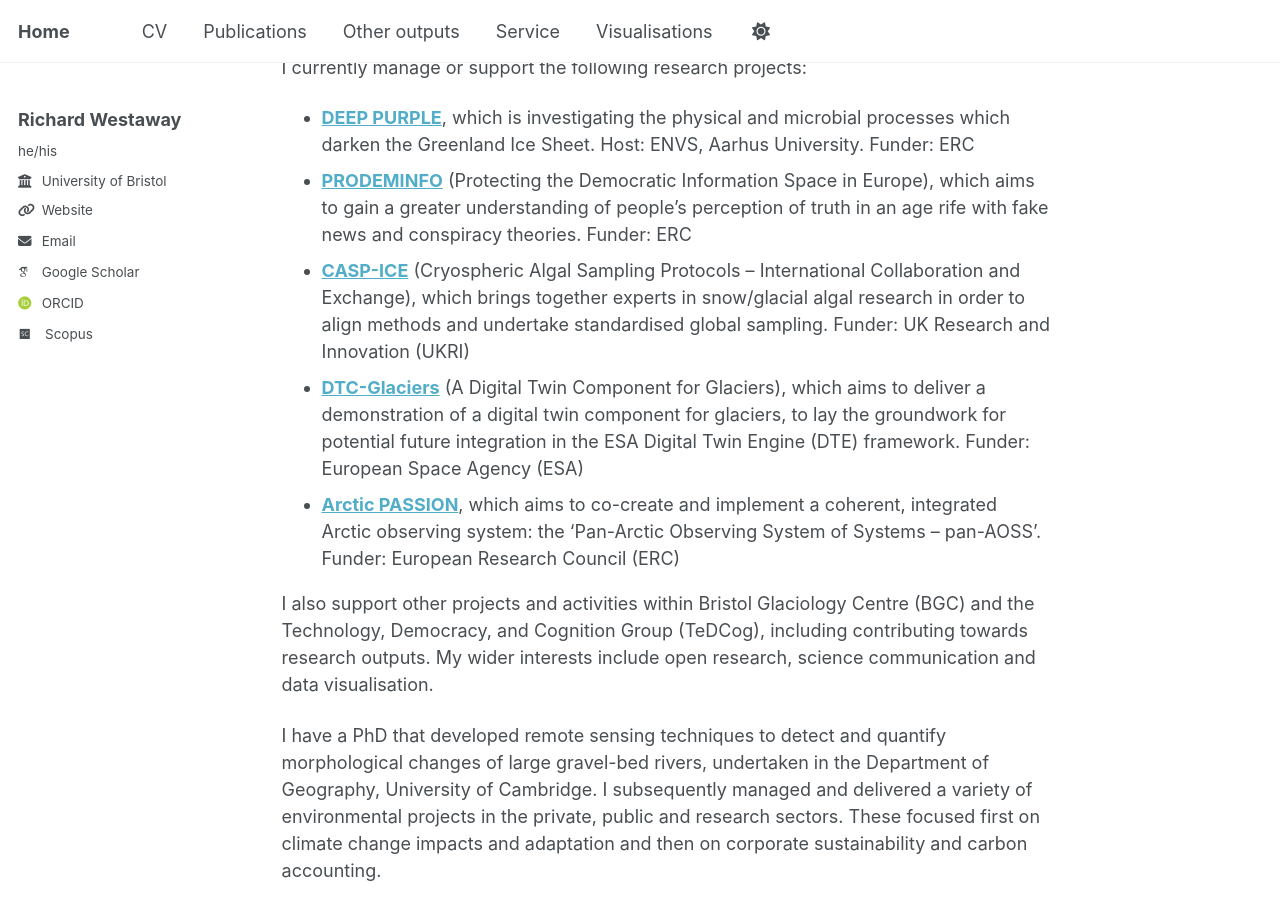
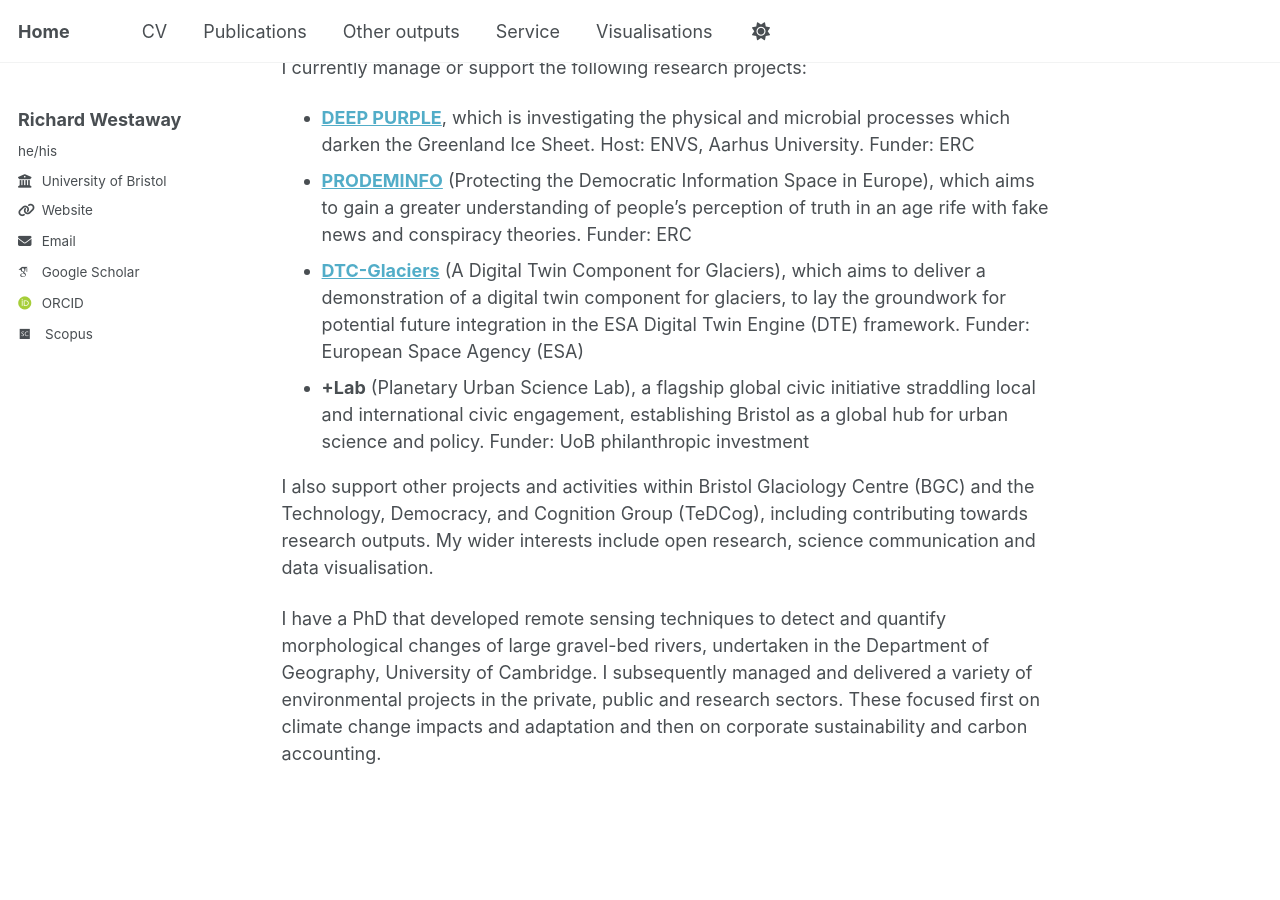
Before and after one commit to richardwestaway/richardwestaway.github.io, a Jekyll site: the page built from _pages/about.md, in a window 1280 px wide and 900 px high, scrolled down 377 px. Built offline with Jekyll 4.4.1, drawn with Linux system fonts in a browser that asks for light colours; some web fonts are replaced.

Commit message:
Update about.md

```diff
--- a/_pages/about.md
+++ b/_pages/about.md
@@ -15,9 +15,8 @@ I currently manage or support the following research projects:
 
 - [**DEEP PURPLE**](https://cordis.europa.eu/project/id/856416){:target="_blank"}, which is investigating the physical and microbial processes which darken the Greenland Ice Sheet. Host: ENVS, Aarhus University. Funder: ERC
 - [**PRODEMINFO**](https://cordis.europa.eu/project/id/101020961){:target="_blank"} (Protecting the Democratic Information Space in Europe), which aims to gain a greater understanding of people’s perception of truth in an age rife with fake news and conspiracy theories. Funder: ERC
-- [**CASP-ICE**](https://gtr.ukri.org/projects?ref=NE%2FY002636%2F1){:target="_blank"} (Cryospheric Algal Sampling Protocols – International Collaboration and Exchange), which brings together experts in snow/glacial algal research in order to align methods and undertake standardised global sampling. Funder: UK Research and Innovation (UKRI)
 - [**DTC-Glaciers**](https://dtcglaciers.org/){:target="_blank"} (A Digital Twin Component for Glaciers), which aims to deliver a demonstration of a digital twin component for glaciers, to lay the groundwork for potential future integration in the ESA Digital Twin Engine (DTE) framework. Funder: European Space Agency (ESA)
-- [**Arctic PASSION**](https://arcticpassion.eu/){:target="_blank"}, which aims to co-create and implement a coherent, integrated Arctic observing system: the ‘Pan-Arctic Observing System of Systems – pan-AOSS’. Funder: European Research Council (ERC)
+- **+Lab** (Planetary Urban Science Lab), a flagship global civic initiative straddling local and international civic engagement, establishing Bristol as a global hub for urban science and policy. Funder: UoB philanthropic investment
 
 I also support other projects and activities within Bristol Glaciology Centre (BGC) and the Technology, Democracy, and Cognition Group (TeDCog), including contributing towards research outputs. My wider interests include open research, science communication and data visualisation.
 
```
